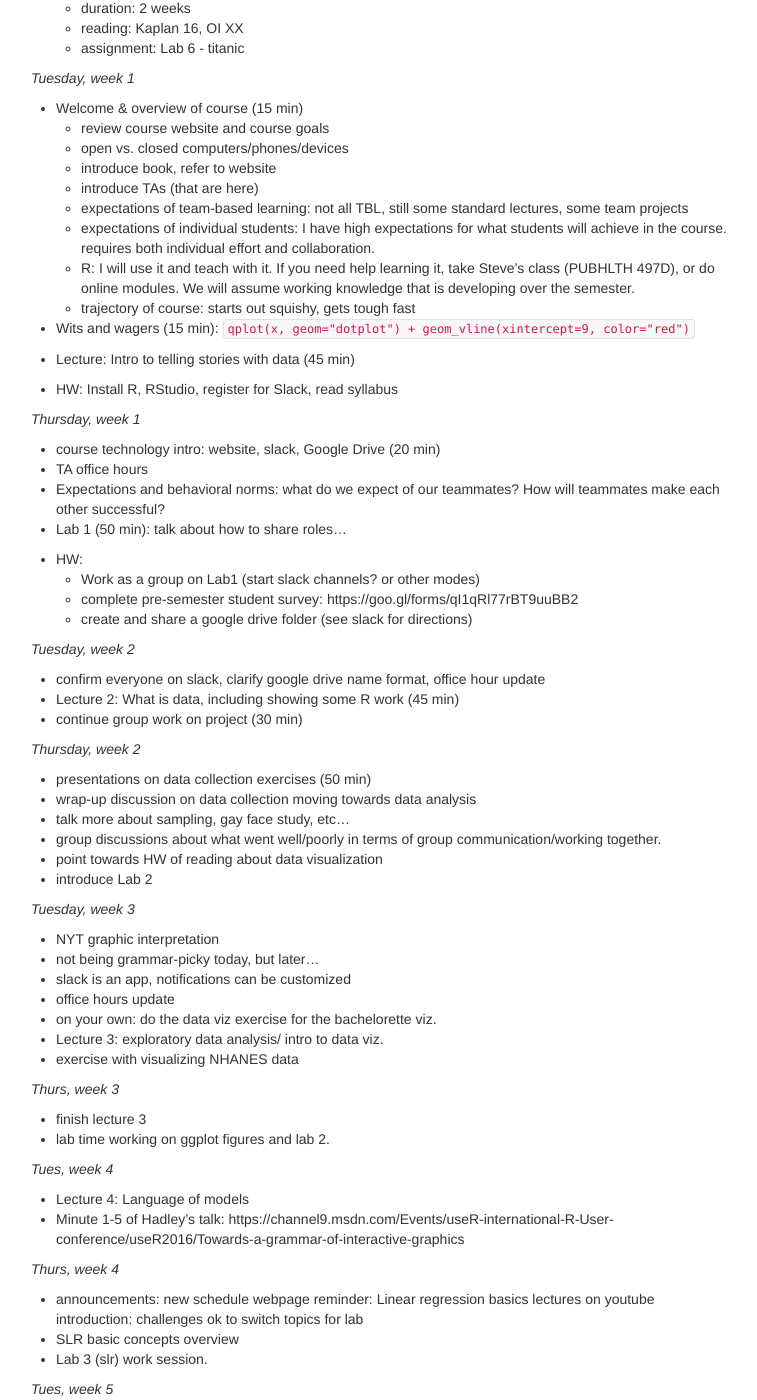
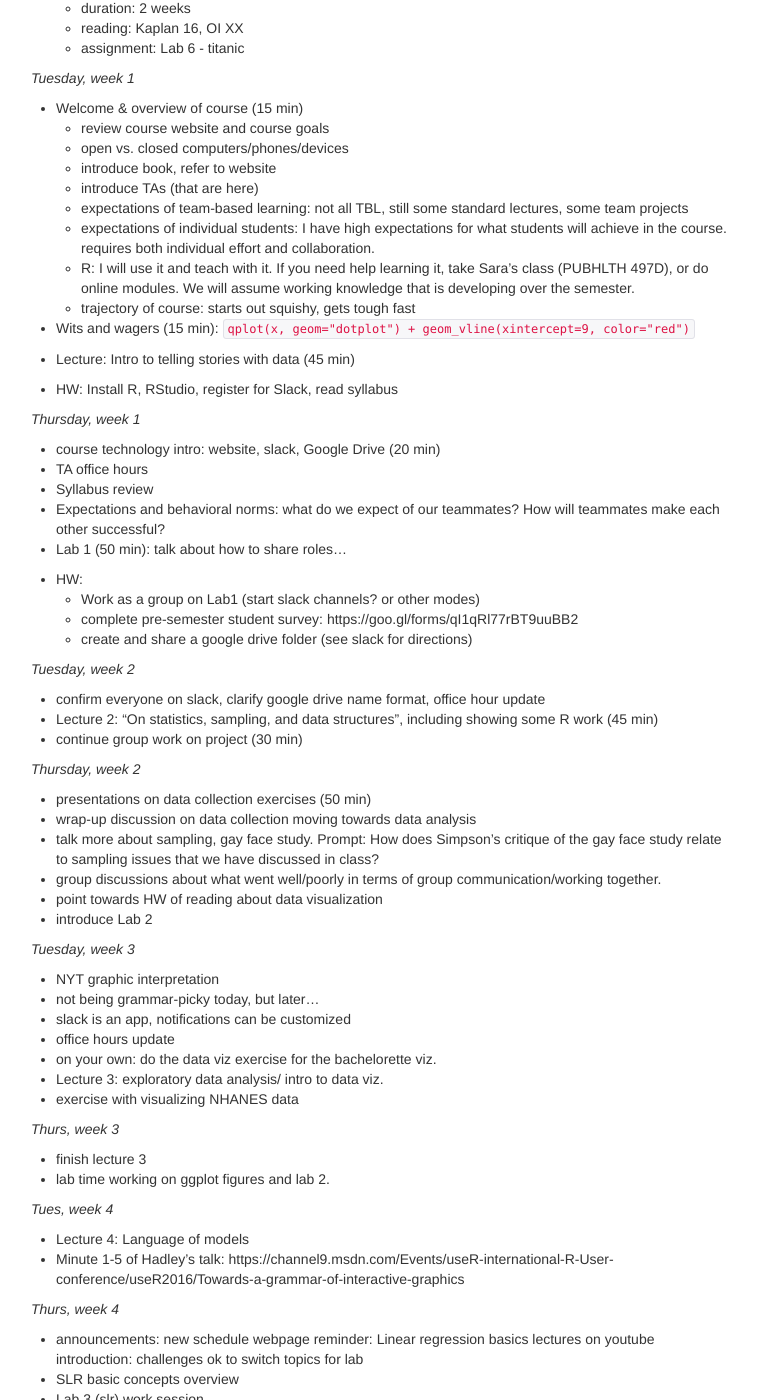
Before and after one commit to nickreich/data-stories, a Jekyll site: the page built from pages/instructor-schedule.md, in a window 1280 px wide and 1400 px high, scrolled down 734 px. Shown: the whole window, without its empty margins (259-1016 px from the left). Built offline with Jekyll 4.4.1, drawn with Linux system fonts in a browser that asks for light colours.

Commit message:
updates to site, syllabus, lecture 2, and coding challenges description,

```diff
--- a/_includes/themes/twitter/default.html
+++ b/_includes/themes/twitter/default.html
@@ -40,8 +40,8 @@
               <!--<li><a href="{{ BASE_PATH }}/pages/slides.html">slides</a></li> -->
               <!--<li><a href="{{ BASE_PATH }}/pages/homework.html">homework</a></li>-->
               <!--<li><a href="{{ BASE_PATH }}/pages/datasets.html">data</a></li> -->
-              <li><a href="{{ BASE_PATH }}/pages/project.html">project</a></li>
-              <li><a href="{{ BASE_PATH }}/pages/bi-weekly_challenge.html">challenges</a></li>
+              <!--<li><a href="{{ BASE_PATH }}/pages/project.html">project</a></li>-->
+              <!--<li><a href="{{ BASE_PATH }}/pages/coding_challenge.html">challenges</a></li>-->
         </div>
       </div>
     </div>
--- a/pages/instructor-schedule.md
+++ b/pages/instructor-schedule.md
@@ -53,7 +53,7 @@
     - introduce TAs (that are here)
     - expectations of team-based learning: not all TBL, still some standard lectures, some team projects
     - expectations of individual students: I have high expectations for what students will achieve in the course. requires both individual effort and collaboration.
-    - R: I will use it and teach with it. If you need help learning it, take Steve's class (PUBHLTH 497D), or do online modules. We will assume working knowledge that is developing over the semester.
+    - R: I will use it and teach with it. If you need help learning it, take Sara's class (PUBHLTH 497D), or do online modules. We will assume working knowledge that is developing over the semester.
     - trajectory of course: starts out squishy, gets tough fast
 
  - Wits and wagers (15 min):
@@ -67,6 +67,7 @@
 
  - course technology intro: website, slack, Google Drive (20 min)
  - TA office hours
+ - Syllabus review
  - Expectations and behavioral norms: what do we expect of our teammates? How will teammates make each other successful?
  - Lab 1 (50 min): talk about how to share roles...
 
@@ -78,14 +79,15 @@
 _Tuesday, week 2_
 
  - confirm everyone on slack, clarify google drive name format, office hour update
- - Lecture 2: What is data, including showing some R work (45 min)
+ - Lecture 2: "On statistics, sampling, and data structures", including showing some R work (45 min)
  - continue group work on project (30 min)
 
 _Thursday, week 2_
 
  - presentations on data collection exercises (50 min)
  - wrap-up discussion on data collection moving towards data analysis
- - talk more about sampling, gay face study, etc...
+ - talk more about sampling, gay face study.
+   Prompt: How does Simpson's critique of the gay face study relate to sampling issues that we have discussed in class?
  - group discussions about what went well/poorly in terms of group communication/working together.
  - point towards HW of reading about data visualization
  - introduce Lab 2
```
Also changed, not shown: index.md (+1 -1 lines), pages/bi-weekly_challenge.md (deleted, +0 -25 lines), pages/coding_challenge.md (added, +28 -0 lines), pages/schedule.md (+3 -3 lines), assets/lectures/lecture2-what-is-data/figure-static/flu-forecast-tweet.png (added), assets/lectures/lecture2-what-is-data/figure-static/gelman-statistics-challenges.png (added), 4 other files.
